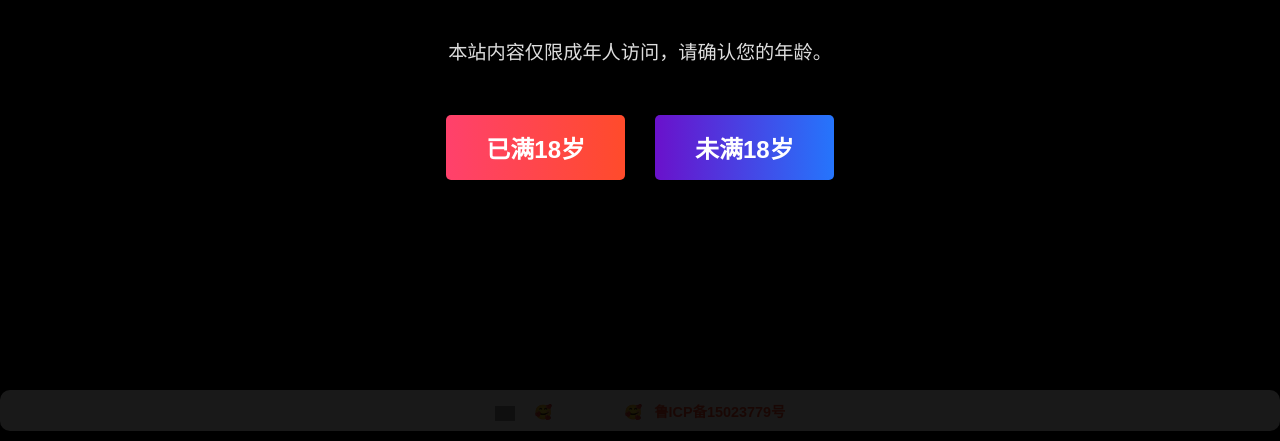
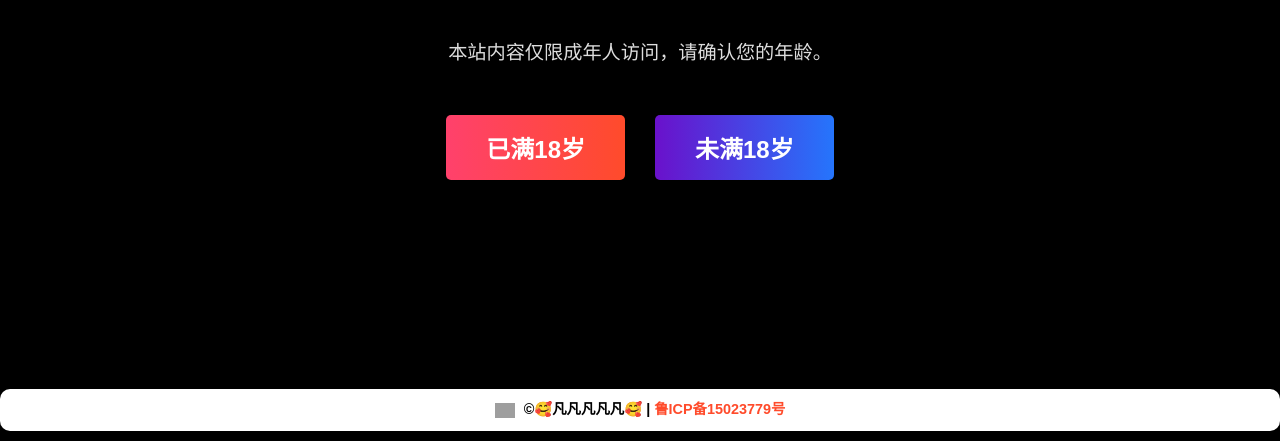
Before and after one commit to Zsfan1224/18, a plain HTML site: page index.html in a window 1280 px wide. Shown: the part 359-800 px from the top of the page. Drawn offline with Linux system fonts and the light colour scheme; grey boxes are pictures that could not be loaded.

Commit message:
Update index.html

```diff
--- a/index.html
+++ b/index.html
@@ -95,28 +95,32 @@
       text-align: center;
       width: 100%;
       font-size: 0.9em;
-      color: #fff; /* 保持文字为白色 */
-      background-color: #fff;
+      color: #000; /* 强制为黑色文字 */
+      background-color: #fff; /* 背景纯白色 */
       padding: 10px 0;
       border-radius: 10px;
-      box-shadow: 0 5px 15px rgba(0, 0, 0, 0.2);
+      box-shadow: 0 5px 15px rgba(0, 0, 0, 0.2); /* 圆润边框和轻微阴影 */
+      z-index: 9999; /* 提升层级 */
       white-space: nowrap; /* 防止换行 */
     }
+    .footer p {
+      font-weight: bold;
+      margin: 0;
+      line-height: 1.5em;
+    }
     .footer a {
-      color: #ff4b2b;
+      color: #ff4b2b; /* 强调颜色 */
       text-decoration: none;
       font-weight: bold;
     }
     .footer a:hover {
       text-decoration: underline;
     }
-    .footer p {
-      font-weight: bold;
-      margin: 0;
-    }
     .footer img {
       vertical-align: middle;
       margin-right: 5px;
+      width: 20px;
+      height: auto;
     }
   </style>
 </head>
```
